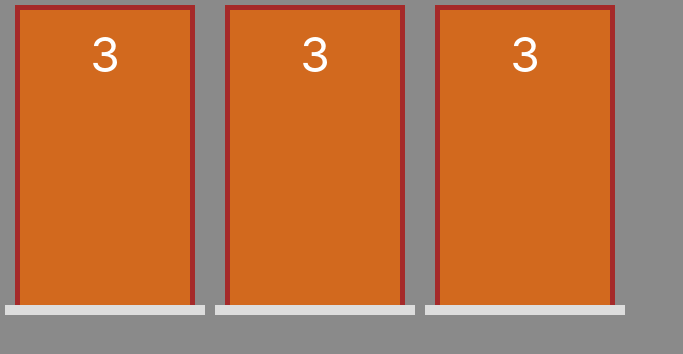
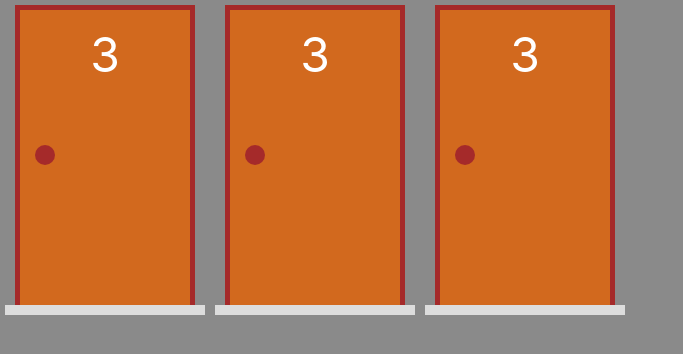
Before and after one commit to edsoncarlosdvp/cod3r-cursos-leonardo-leitao, a Next.js app in the folder game-doors/: page / in a window 1280 px wide. Shown: the top 354 px of the page, without its empty margins (0-683 px from the left). Built offline with nearby package versions, Linux system fonts and the light colour scheme.

Commit message:
Door #05

```diff
--- a/game-doors/src/components/Door/Door.tsx
+++ b/game-doors/src/components/Door/Door.tsx
@@ -1,5 +1,5 @@
 import { Gif } from '../Gif'
-import { Container, Frame, Content, Floor, NumberDoor } from './DoorStyles'
+import { Container, Frame, Content, NumberDoor, Knob, Floor } from './DoorStyles'
 
 export const Door = (): JSX.Element => {
     return (
@@ -7,6 +7,7 @@ export const Door = (): JSX.Element => {
             <Frame>
                 <Content>
                     <NumberDoor>3</NumberDoor>
+                    <Knob />
                 </Content>
             </Frame>
             <Floor />
--- a/game-doors/src/components/Door/DoorStyles.ts
+++ b/game-doors/src/components/Door/DoorStyles.ts
@@ -1,6 +1,7 @@
 import styled from "styled-components";
 
 const Container = styled.div`
+    position: relative;
     display: flex;
     flex-direction: column;
     align-items: center;
@@ -28,14 +29,24 @@ const Frame = styled.div`
     border-left: 5px brown solid;
 `;
 
+const NumberDoor = styled.span`
+    font-size: 3rem;
+`;
+
+const Knob = styled.span`
+    position: absolute;
+    align-self: flex-start;
+    top: calc(0.45 * var(--hight-door));
+    width: 20px;
+    height: 20px;
+    border-radius: 50%;
+    background-color: brown;
+`;
+
 const Floor = styled.div`
     width: 100%;
     height: 10px;
     background-color: #ddd;
 `;
 
-const NumberDoor = styled.span`
-    font-size: 3rem;
-`;
-
-export { Container, Frame, Content, Floor, NumberDoor };
+export { Container, Frame, Content, NumberDoor, Knob, Floor };
```
